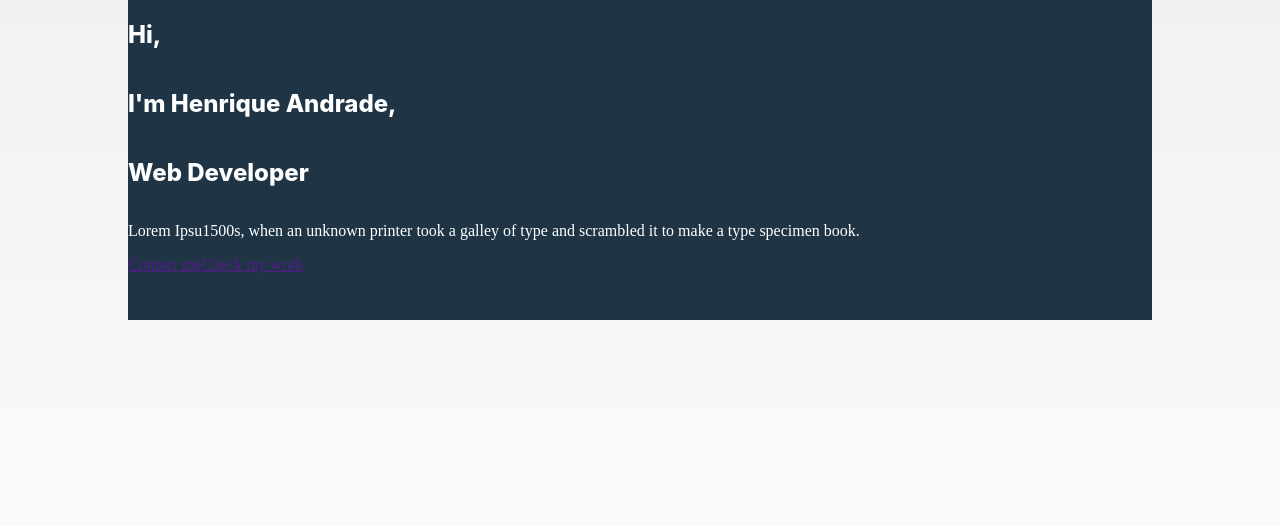
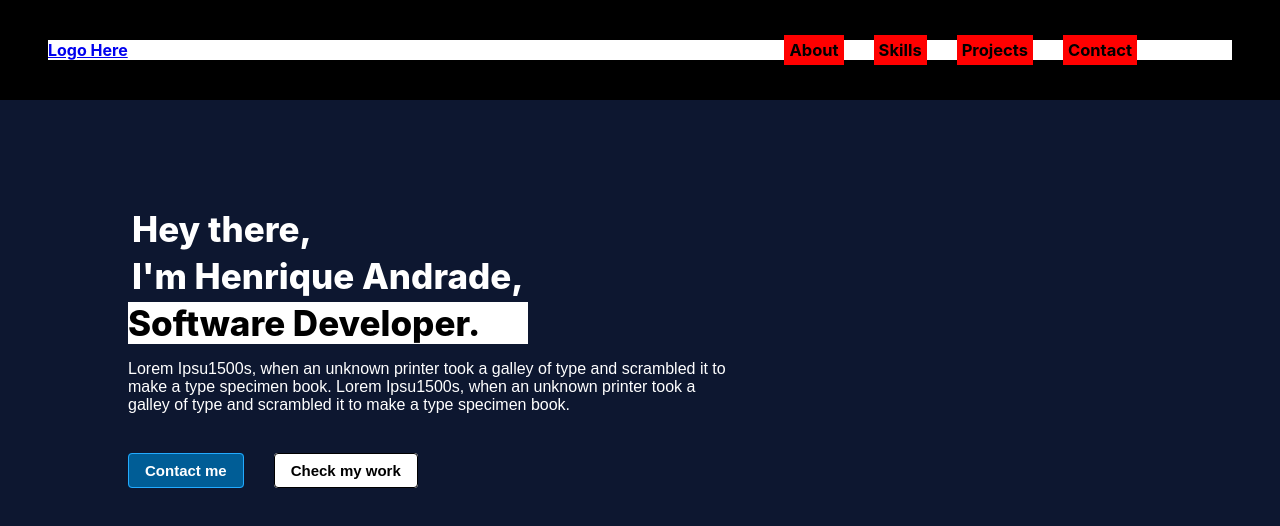
Before and after one commit to HickAndrade/portfolio, a Gatsby site: page / in a window 1280 px wide. Built offline with nearby package versions, Linux system fonts and the light colour scheme; Gatsby itself is replaced by a stand-in of ours; what @fonts/Inter, @fonts/Nunito would draw is missing.

Commit message:
Modifying the Hero section with the navigation bar on the layout page

```diff
--- a/gatsby-node.ts
+++ b/gatsby-node.ts
@@ -8,7 +8,9 @@ export const onCreateWebpackConfig: GatsbyNode['onCreateWebpackConfig'] = ({ sta
         resolve: {
             alias: {
                 '@styles': path.resolve(__dirname, 'src/styles'),
-                '@fonts': path.resolve(__dirname, 'src/fonts')
+                '@fonts': path.resolve(__dirname, 'src/fonts'),
+                '@config': path.resolve(__dirname, 'src/config'),
+                '@components': path.resolve(__dirname, 'src/components')
             }
         }
     })
--- a/package.json
+++ b/package.json
@@ -1,8 +1,8 @@
 {
-  "name": "learn-gatsby",
+  "name": "portfolio",
   "version": "1.0.0",
   "private": true,
-  "description": "learn-gatsby",
+  "description": "portfolio",
   "author": "HickAndrade",
   "keywords": [
     "gatsby"
@@ -21,6 +21,7 @@
     "gatsby-plugin-styled-components": "^6.9.0",
     "react": "^18.2.0",
     "react-dom": "^18.2.0",
+    "react-simple-typewriter": "^5.0.1",
     "react-transition-group": "^4.4.5",
     "sass": "^1.62.0",
     "styled-components": "^5.3.9"
--- a/src/components/layout.tsx
+++ b/src/components/layout.tsx
@@ -1,9 +1,9 @@
 import React, { useEffect, useState } from 'react';
-import { GlobalStyle }  from '@styles';
+import { GlobalStyle, mixins }  from '@styles';
+import { ThemeProvider } from 'styled-components';
+import styled from 'styled-components';
+import Nav from '@components/nav';
 
-import styled from 'styled-components';
-
-import Nav from './nav';
 
 interface LayoutProps {
     children: React.ReactNode;
@@ -27,12 +27,15 @@ const[isLoading, setIsLoading] = useState(isHome);
     return (
 
         <div id="root">
+        <ThemeProvider theme={mixins}>
             <GlobalStyle />
                 <StyledContent>
+                    <Nav isHome={isHome} />
                     <div id="content">
                         {children}
                     </div>
                 </StyledContent>
+        </ThemeProvider>
         </div>
 
     )
--- a/src/components/nav.tsx
+++ b/src/components/nav.tsx
@@ -1,13 +1,82 @@
 import React, { useState, useEffect } from 'react';
+import { TransitionGroup, CSSTransition } from 'react-transition-group';
 import styled from 'styled-components';
+import config, { NavLink } from '@config';
+import { Link } from 'gatsby';
 
-interface navProps {
+const StyledHeader = styled.header`
+    display: flex;
+    justify-content: space-between;
+    align-items: center;
+    position:fixed;
+    top:0;
+    z-index:11;
+    width: 100%;
+    height: 100px;
+    background-color:black;
+    pointer-events: auto !important;
 
-}
+`
+const StyledNav = styled.nav`
+    display:flex;
+    justify-content: space-between;
+    align-items:center;
+    position:relative;
+    z-index:12;
+    width: 100%;
+    margin: 3rem;
+    background-color: white;
+    font-family: var(--font-sans);
+    font-weight: 700;
+`
 
-const Nav = ({}): JSX.Element => {
+const StyledLinks = styled.div`
+    display: flex;
+    aligh-items: center;
+    margin-right: 5rem;
+    ul {
+        display: flex;
+        justify-content: space-between;
+        align-items: center;
+        padding: 0;
+        margin: 0;
+        list-style: none;
+        li {
+            margin: 0 15px;
+            position: relative;
+            font-size: 16.5px;
+            a {
+                padding: 5px;
+                background-color: red;
+            }
+        }
+    }
+`
+
+const Nav = ({ isHome }: { isHome: boolean }): JSX.Element => {
+    const [isMounted, setIsMounted] = useState(isHome);
+    const { navLinks } = config;
     return (
-        <div></div>
+        <StyledHeader>
+            <StyledNav>
+                <div className='logo'>
+                    <a href='/'>
+                        <div className='logo-container'>
+                            Logo Here
+                        </div>
+                    </a>
+                </div>
+
+            <StyledLinks>
+                <ul>
+                    <li> <a>About</a> </li>
+                    <li> <a>Skills</a> </li>
+                    <li> <a>Projects</a> </li>
+                    <li> <a>Contact</a> </li>
+                </ul>
+            </StyledLinks>
+            </StyledNav>
+        </StyledHeader>
     )
 }
 
--- a/src/components/sections/hero.tsx
+++ b/src/components/sections/hero.tsx
@@ -1,12 +1,14 @@
 import React, { useState, useEffect } from 'react';
 import { TransitionGroup, CSSTransition } from 'react-transition-group';
+import { Typewriter } from 'react-simple-typewriter';
 import styled from 'styled-components';
 
 
 const StyledHeroSection = styled.section `
     flex-direction: column;
+    display:flex;
     aligh-items: flex-start;
-    background-image: linear-gradient(to bottom, #f1f1f1, #ffffff);
+    background-color: #0D1730;
     color: white;
     min-height: 50vh;
     height:100vh;
@@ -15,42 +17,57 @@ const StyledHeroSection = styled.section `
 const StyledHeroCard = styled.div `
     display: flex;
     margin: auto;
+    margin-top: 13rem;
     flex-direction: column;
     aligh-items: flex-start;
-    background-color:#1F3545;
-    height:20rem;
+    height:auto;
     width: 80%;
     color: white;
 
     h1 {
+      margin: 0 0 30px 4px;
       font-family: var(--font-sans);
       font-weight: 800;
+      font-size:35px;
+      margin-bottom: 5px;
     }
 
-    div {
-        display:flex;
-        text-align: center;
+    p {
+        text-align: left;
+        width: 600px;
+        font-family: var(--font-nunito);
+        margin-bottom: 3rem;
+    }
 
+    .email-link{
+      ${({ theme }) => ( theme.darkMode.smallButton )};
+      ${({ theme }) => ( theme.darkMode.contactMe )};
+    }
 
-        p {
-            text-align: left;
-        }
+    .check-work{
+      ${({ theme }) => ( theme.darkMode.checkWork )};
+      ${({ theme }) => ( theme.darkMode.smallButton )};
     }
+
 `
 
 const Hero = () => {
 const [isMounted, setIsMounted] = useState(false);
+const [cursorBlink, setBlink] = useState(true);
 
-const one = <h1>Hi,</h1>
+
+const one = <h1>Hey there,</h1>
 const two = <h1>I'm Henrique Andrade,</h1>
-const three = <h1>Web Developer</h1>
+const three = <div id='different-color'><Typewriter words={["Software Developer."]} loop={1} cursor={cursorBlink} /></div>
 const four = <p> Lorem Ipsu1500s, when an unknown printer took a galley of
+    type and scrambled it to make a type specimen book.
+    Lorem Ipsu1500s, when an unknown printer took a galley of
     type and scrambled it to make a type specimen book. </p>
 
 const five = (
     <>
-      <a href="">Contact me</a>
-      <a href="">Check my work</a>
+      <a className="email-link" href="">Contact me</a>
+      <a className="check-work" href="">Check my work</a>
     </>
 )
 
@@ -58,6 +75,7 @@ const items = [one, two, three, four, five]
 
 useEffect(() => {
     setTimeout(() =>setIsMounted(true), 1000)
+    setTimeout(() =>setBlink(false), 4600)
 })
 
   return (
--- /dev/null
+++ b/src/config.ts
@@ -0,0 +1,47 @@
+export interface NavLink {
+  name: string;
+  url: string;
+}
+export interface SocialMediaLink {
+  name: string;
+  url: string;
+}
+
+ /* export interface SrConfig {
+    (delay?: number, viewFactor?: number): {
+      origin: string;
+      distance: string;
+      duration: number;
+      delay: number;
+      rotate: { x: number; y: number; z: number };
+      opacity: number;
+      scale: number;
+      easing: string;
+      mobile: boolean;
+      reset: boolean;
+      useDelay: string;
+      viewFactor: number;
+      viewOffset: { top: number; right: number; bottom: number; left: number };
+    };
+  } */
+
+   interface Config {
+    email: string,
+    navLinks: NavLink[],
+    socialMedia: SocialMediaLink[],
+    /*srConfig: SrConfig */
+}
+
+const config: Config = {
+    email: 'henriqandrade@outlook.com',
+    navLinks: [
+        { name: 'About', url: '#about' },
+        { name: 'Skills', url: '#skills' }
+    ],
+    socialMedia: [
+        { name: 'Github', url: 'urlgit' },
+        { name: 'Linkedin', url: 'urllinkedin' }
+    ],
+}
+
+export default config;
--- a/src/pages/index.tsx
+++ b/src/pages/index.tsx
@@ -2,8 +2,8 @@ import * as React from "react"
 import type { HeadFC, PageProps } from "gatsby"
 import styled from 'styled-components';
 
-import Hero from "../components/sections/hero";
-import Layout from "../components/layout";
+import Hero from "@components/sections/hero";
+import Layout from "@components/layout";
 
 const STyledMainContainer = styled.main `
  counter-reset: section;
--- a/src/styles/TransitionStyles.ts
+++ b/src/styles/TransitionStyles.ts
@@ -42,6 +42,17 @@ const TransitionStyles = css`
   opacity: 0;
   transition: opacity 300ms var(--easing);
 }
+
+#different-color{
+  display: flex;
+  color: black;
+  background-color: white;
+  font-family: var(--font-sans);
+  font-size:35px;
+  font-weight: 800;
+  width: 25rem;
+}
+
 `;
 
 export default TransitionStyles;
--- a/src/styles/fonts.ts
+++ b/src/styles/fonts.ts
@@ -14,8 +14,8 @@ import InterRegularWoff from '@fonts/Inter/Inter-Regular.woff';
 import InterRegularWoff2 from '@fonts/Inter/Inter-Regular.woff2';
 import InterBoldWoff from '@fonts/Inter/Inter-Bold.woff';
 import InterBoldWoff2 from '@fonts/Inter/Inter-Bold.woff2';
-import InterExtraBoldWoff from '@fonts/Inter/Inter-Bold.woff';
-import InterExtraBoldWoff2 from '@fonts/Inter/Inter-Bold.woff2';
+import InterExtraBoldWoff from '@fonts/Inter/Inter-ExtraBold.woff';
+import InterExtraBoldWoff2 from '@fonts/Inter/Inter-ExtraBold.woff2';
 
 import NunitoRegularWoff from '@fonts/Nunito/Nunito-Regular.woff';
 import NunitoRegularWoff2 from '@fonts/Nunito/Nunito-Regular.woff2';
--- a/src/styles/index.ts
+++ b/src/styles/index.ts
@@ -1 +1,2 @@
 export { default as GlobalStyle } from './globalstyle';
+export { default as mixins } from './mixins';
--- /dev/null
+++ b/src/styles/mixins.ts
@@ -0,0 +1,38 @@
+import { css } from 'styled-components';
+
+
+const mixins = {
+    darkMode: {
+        smallButton: css `
+        font-family: var(--font-nunito);
+        font-weight: 800;
+        font-size:15px;
+        padding: .5rem 1rem;
+        border-radius: 4px;
+        margin-right: 30px;
+        text-decoration: none;
+    ` ,
+        contactMe: css `
+        background-color:#005D96;
+        color:white;
+        border: 1px solid #23ABFF;
+            &:hover {
+                background-color: #23ABFF;
+            }
+
+        `,
+        checkWork: css `
+        background-color:white;
+        color:black;
+        border: 1px solid black;
+            &:hover {
+                background-color: whitesmoke;
+            }
+
+
+        `
+    }
+}
+
+
+export default mixins;
--- a/src/styles/variables.ts
+++ b/src/styles/variables.ts
@@ -5,7 +5,7 @@ const variables = css `
 :root {
     --easing: cubic-bezier(0.645, 0.045, 0.355, 1);
     --font-sans: 'Inter', sans-serif, monospace;
-
+    --font-nunito: 'Nunito', sans-serif, monospace;
 `
 
 
--- a/tsconfig.json
+++ b/tsconfig.json
@@ -9,8 +9,10 @@
     "outDir": "./dist",
     "baseUrl": "src",                                  /* Specify the base directory to resolve non-relative module names. */
     "paths": {
+      "@components/*": ["components/*"],
       "@styles": ["styles"],
-      "@fonts" : ["fonts"]
+      "@fonts" : ["fonts"],
+      "@config": ["config"]
   },                                      /* Specify a set of entries that re-map imports to additional lookup locations. */
     "esModuleInterop": true,                             /* Emit additional JavaScript to ease support for importing CommonJS modules. This enables `allowSyntheticDefaultImports` for type compatibility. */
     "forceConsistentCasingInFileNames": true,            /* Ensure that casing is correct in imports. */
```
Also changed, not shown: src/components/presentationCard.tsx (deleted, +0 -13 lines), src/components/toggleMode.tsx (added), 1 other file. Lines whose indentation alone changed are shown as unchanged.
